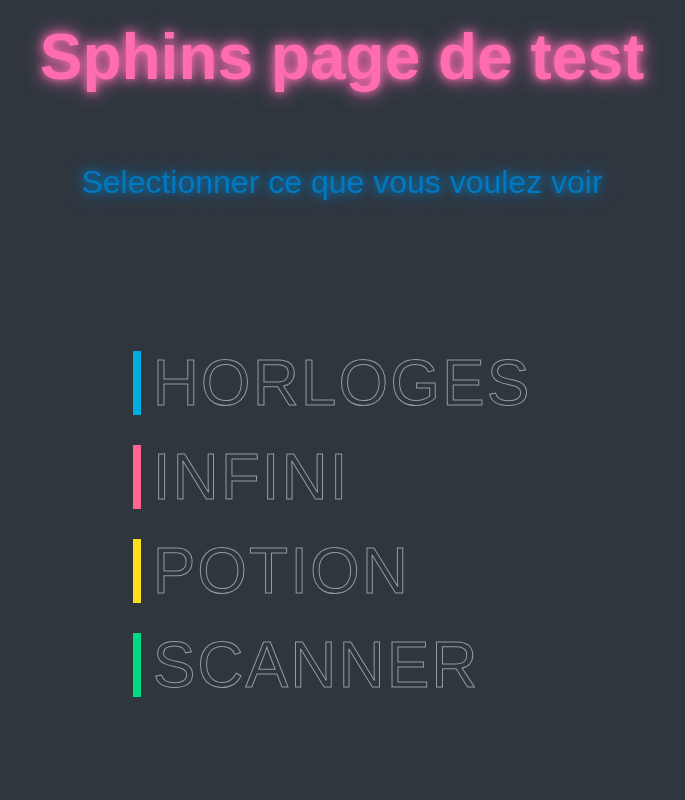
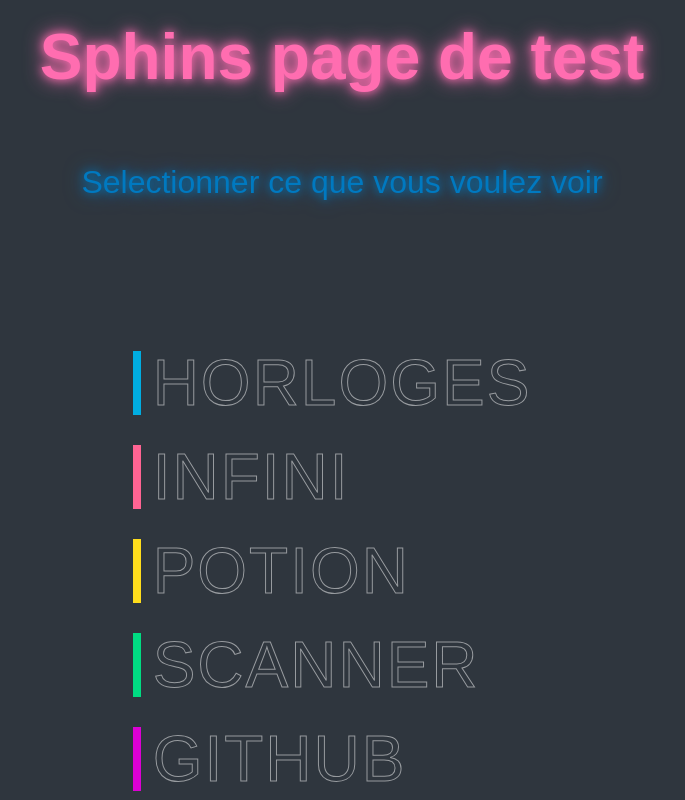
Before and after one commit to Sphins/anim-test, a plain HTML site: page index.html in a window 1280 px wide. Shown: the whole page, without its empty margins (298-983 px from the left). Drawn offline with Linux system fonts and the light colour scheme.

Commit message:
Update index.html
ajout lien github

```diff
--- a/index.html
+++ b/index.html
@@ -23,6 +23,9 @@
         <li style="--clr:#00dc82">
             <a href="./empreinte dig/empreinte.html" data-text="&nbsp;Scanner">&nbsp;Scanner&nbsp;</a>
         </li>
+        <li style="--clr:#dc00d4">
+            <a href="https://github.com/Sphins/anim-test" target="_blank" data-text="&nbsp;Github">&nbsp;Github&nbsp;</a>
+        </li>
     </ul>
 </body>
 </html>
```
